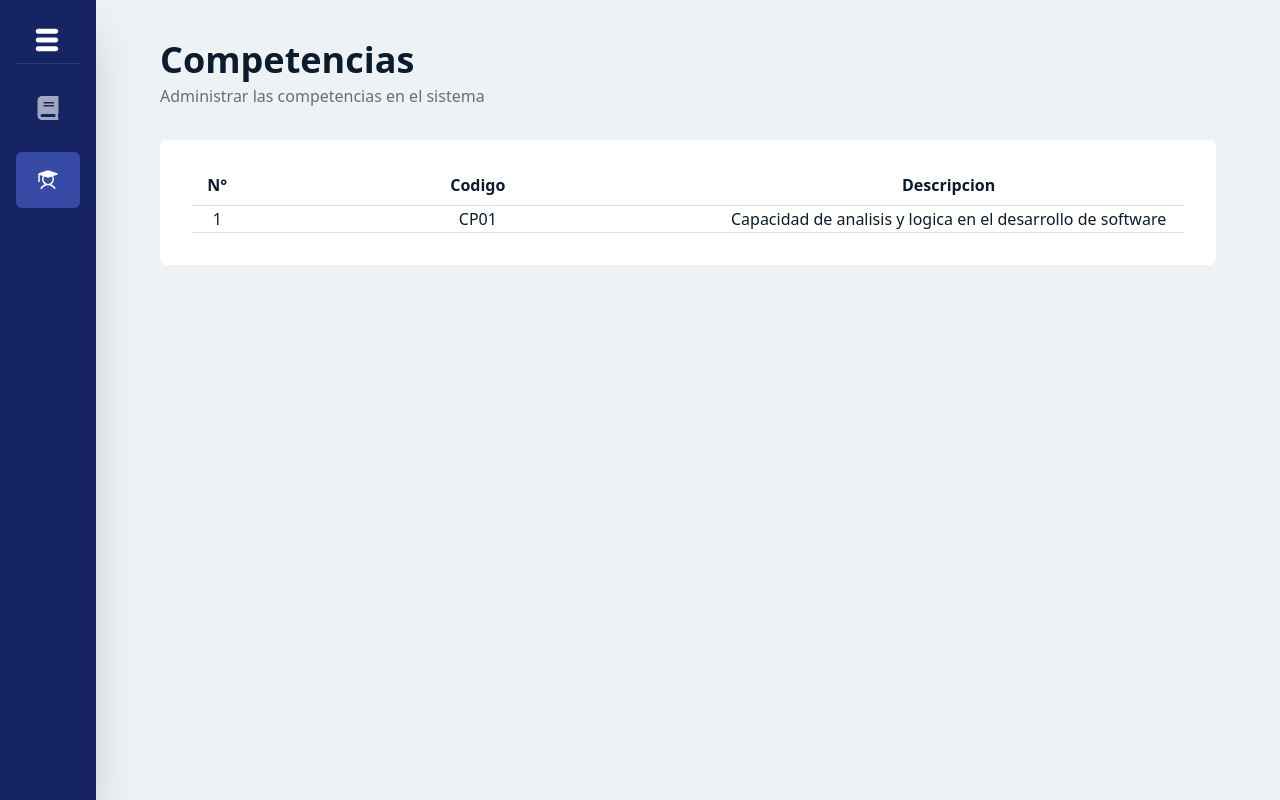
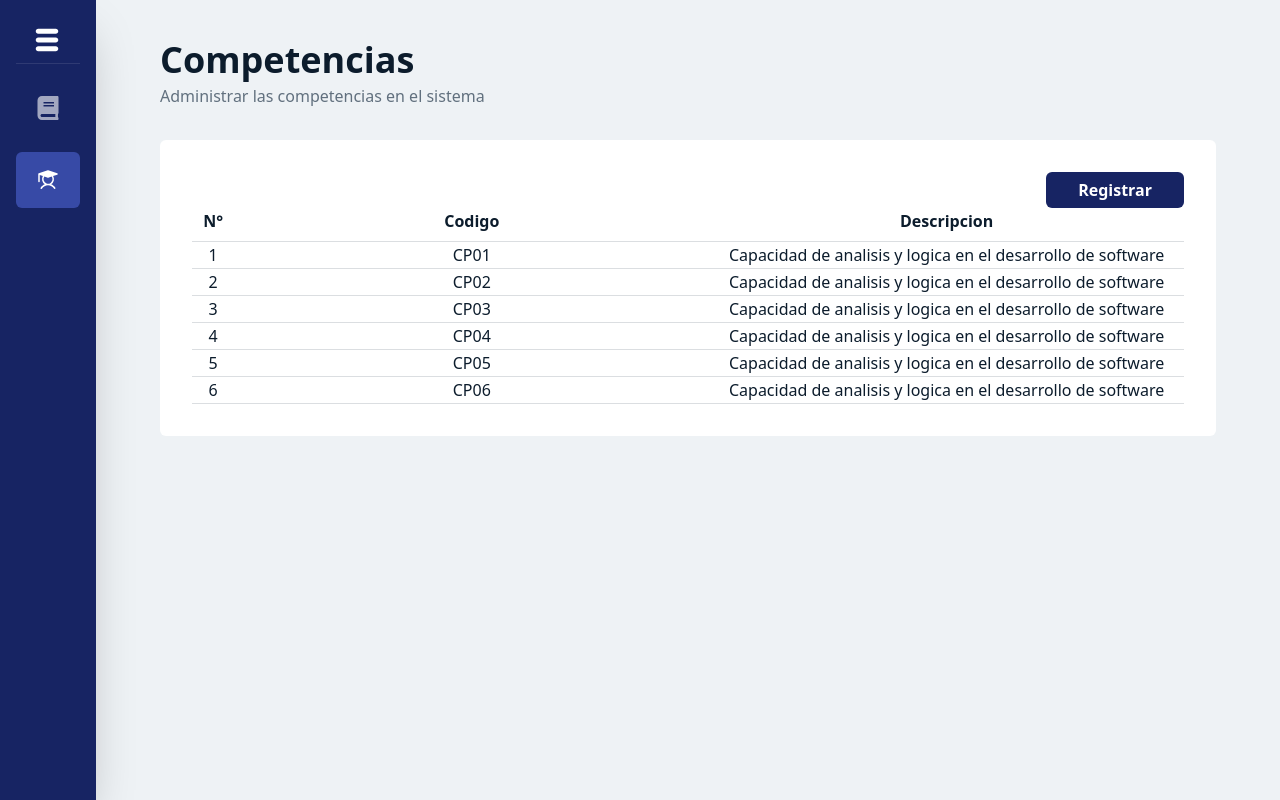
Before and after one commit to AbelLLontop/Sistema-Gestion-Educativa-Frontend, a React (Vite) app: page /config/competencias in a window 1280 px wide. Built offline with nearby package versions, Linux system fonts and the light colour scheme.

Commit message:
fix: se creo un componente SimpleTable para las tablas sencillas

```diff
--- /dev/null
+++ b/src/components/SimpleTable.tsx
@@ -0,0 +1,47 @@
+import { cn } from "../utils/cn";
+
+interface simpleTable {
+  headers: {
+    name: string;
+    class?: string;
+    nameRow?: string;
+  }[];
+  rows: {
+    id: string;
+    [key: string]: string;
+  }[];
+}
+const SimpleTable = (props: simpleTable) => {
+  return (
+    <section className="flex-1 p-8 bg-white rounded-md">
+      <div className="flex justify-end">
+        <button className="px-8 py-2 font-semibold leading-5 text-left text-white rounded-md bg-primary">
+          Registrar
+        </button>
+      </div>
+      <table className="w-full table-auto text-[#0C1C2C]">
+        <thead>
+          <tr className="border-b border-[#DBDEE1]">
+            {props.headers.map((header, id) => (
+              <th key={id} className={cn("w-10 pb-2", header?.class)}>
+                {header.name}
+              </th>
+            ))}
+          </tr>
+        </thead>
+        <tbody>
+          {props.rows.map((row) => (
+            <tr key={row.id} className="text-center border-b border-[#DBDEE1] hover:bg-slate-100 ">
+             {
+                props.headers.map((header,id) => (
+                  <td key={id} className={cn(header.class)}>{row[header.nameRow ?? header.name] || " - " }</td>
+                ))
+             }
+            </tr>
+          ))}
+        </tbody>
+      </table>
+    </section>
+  );
+};
+export default SimpleTable;
--- a/src/pages/AreasPage.tsx
+++ b/src/pages/AreasPage.tsx
@@ -1,3 +1,5 @@
+import SimpleTable from "../components/SimpleTable"
+
 const AreasPage = () => {
     return (
       <div>
@@ -10,27 +12,23 @@ const AreasPage = () => {
 
 
       <section className="flex mb-8">
-        <section className="flex-1 p-8 bg-white rounded-md">
-          <table className="w-full table-auto text-[#0C1C2C]">
-            <thead>
-              <tr className="border-b border-[#DBDEE1]">
-                <th className="w-12 pb-2">N°</th>
-                <th className=" w-[28rem] pb-2">Nombre</th>
-              </tr>
-            </thead>
-            <tbody>
-              <tr className="text-center border-b border-[#DBDEE1] hover:bg-slate-100 ">
-                  <td>
-                      1
-                  </td>
-                  <td>
-                      Matematica
-                  </td>
-              </tr>
+      <SimpleTable
+        headers={
+          [
+            { name: "N°",nameRow:"id",class:"text"},
+            { name: "Nombre",nameRow:"area" ,class:"w-[28rem]"}
+          ]
+        }
+        rows={[
+          { id: "1", area: "Matematica" },
+          { id: "2", area: "Lenguaje" },
+          { id: "3", area: "Ciencias" },
+          { id: "4", area: "Historia" },
+          { id: "5", area: "Geografia" },
+          { id: "6", area: "Educacion Fisica" },
+        ]}
+        />
 
-            </tbody>
-          </table>
-        </section>
       </section>
     </div>
     )
--- a/src/pages/CompetenciasPage.tsx
+++ b/src/pages/CompetenciasPage.tsx
@@ -1,3 +1,5 @@
+import SimpleTable from "../components/SimpleTable"
+
 const CompetenciasPage = () => {
     return (
       <div>
@@ -10,31 +12,25 @@ const CompetenciasPage = () => {
 
 
       <section className="flex mb-8">
-        <section className="flex-1 p-8 bg-white rounded-md">
-          <table className="w-full table-auto text-[#0C1C2C]">
-            <thead>
-              <tr className="border-b border-[#DBDEE1]">
-                <th className="w-12 pb-2">N°</th>
-                <th className="w-[28rem] pb-2">Codigo</th>
-                <th className="w-[28rem] pb-2">Descripcion</th>
-              </tr>
-            </thead>
-            <tbody>
-              <tr className="text-center border-b border-[#DBDEE1] hover:bg-slate-100 ">
-                  <td>
-                      1
-                  </td>
-                  <td>
-                    CP01
-                  </td>
-                    <td>
-                        Capacidad de analisis y logica en el desarrollo de software
-                    </td>
-              </tr>
+      <SimpleTable
+        headers={
+          [
+            { name: "N°",nameRow:"id",class:"text"},
+            { name: "Codigo",nameRow:"codigo" ,class:"w-[28rem]"},
+            { name: "Descripcion",nameRow:"descripcion" ,class:"w-[28rem]"}
+          ]
 
-            </tbody>
-          </table>
-        </section>
+        }
+        rows={[
+          { id: "1", codigo: "CP01", descripcion: "Capacidad de analisis y logica en el desarrollo de software" },
+          { id: "2", codigo: "CP02", descripcion: "Capacidad de analisis y logica en el desarrollo de software" },
+          { id: "3", codigo: "CP03", descripcion: "Capacidad de analisis y logica en el desarrollo de software" },
+          { id: "4", codigo: "CP04", descripcion: "Capacidad de analisis y logica en el desarrollo de software" },
+          { id: "5", codigo: "CP05", descripcion: "Capacidad de analisis y logica en el desarrollo de software" },
+          { id: "6", codigo: "CP06", descripcion: "Capacidad de analisis y logica en el desarrollo de software" },
+        ]}
+        />
+
       </section>
     </div>
     )
--- a/src/pages/NivelesPage.tsx
+++ b/src/pages/NivelesPage.tsx
@@ -1,3 +1,5 @@
+import SimpleTable from "../components/SimpleTable"
+
 const NivelesPage = () => {
     return (
       <div>
@@ -10,37 +12,21 @@ const NivelesPage = () => {
 
 
       <section className="flex mb-8">
-        <section className="flex-1 p-8 bg-white rounded-md">
-          <table className="w-full table-auto text-[#0C1C2C]">
-            <thead>
-              <tr className="border-b border-[#DBDEE1]">
-                <th className="w-12 pb-2">N°</th>
-                <th className=" w-[28rem] pb-2">Nombre</th>
-              </tr>
-            </thead>
-            <tbody>
-              <tr className="text-center border-b border-[#DBDEE1] hover:bg-slate-100 ">
-                  <td>
-                      1
-                  </td>
-                  <td>
-                      Primer Grado A
-                  </td>
+      <SimpleTable
+        headers={
+          [
+            { name: "N°",nameRow:"id",class:"text"},
+            { name: "Nombre",nameRow:"nivel" ,class:"w-[28rem]"}
+          ]
 
-              </tr>
-              <tr className="text-center border-b border-[#DBDEE1] hover:bg-slate-100 ">
-              <td>
-                      2
-                  </td>
-                  <td>
-                      Quinto Grado B
-                  </td>
+        }
+        rows={[
+          { id: "1", nivel: "Primer Grado A" },
+          { id: "2", nivel: "Quinto Grado B" },
 
-              </tr>
+        ]}
+        />
 
-            </tbody>
-          </table>
-        </section>
       </section>
     </div>
     )
--- a/src/pages/PeriodosPage.tsx
+++ b/src/pages/PeriodosPage.tsx
@@ -1,38 +1,31 @@
+import SimpleTable from "../components/SimpleTable";
+
 const PeriodosPage = () => {
   return (
     <div>
-    <header className="mb-8">
-      <h2 className="text-[#0C1C2C] text-4xl font-semibold mb-1">
-        Periodos
-      </h2>
-      <p className="text-[#61707E]">Administrar los periodos en el sistema</p>
-    </header>
-
-
-    <section className="flex mb-8">
-      <section className="flex-1 p-8 bg-white rounded-md">
-        <table className="w-full table-auto text-[#0C1C2C]">
-          <thead>
-            <tr className="border-b border-[#DBDEE1]">
-              <th className="w-10 pb-2">N°</th>
-              <th className=" w-[28rem] pb-2">Nombre</th>
-            </tr>
-          </thead>
-          <tbody>
-            <tr className="text-center border-b border-[#DBDEE1] hover:bg-slate-100 ">
-                <td>
-                    1
-                </td>
-                <td>
-                    Primer Bimestre
-                </td>
-            </tr>
-
-          </tbody>
-        </table>
+      <header className="mb-8">
+        <h2 className="text-[#0C1C2C] text-4xl font-semibold mb-1">Periodos</h2>
+        <p className="text-[#61707E]">Administrar los periodos en el sistema</p>
+      </header>
+      <section className="flex mb-8">
+        <SimpleTable
+        headers={
+          [
+            { name: "N°",nameRow:"id",class:"text"},
+            { name: "Nombre",nameRow:"periodo" ,class:"w-[28rem]"}
+          ]
+        }
+        rows={[
+          { id: "1", periodo: "Primer Bimestre" },
+          { id: "2", periodo: "Primer Bimestre" },
+          { id: "3", periodo: "Primer Bimestre" },
+          { id: "4", periodo: "Primer Bimestre" },
+          { id: "5", periodo: "Primer Bimestre" },
+          { id: "6", periodo: "Primer Bimestre" },
+        ]}
+        />
       </section>
-    </section>
-  </div>
-  )
-}
-export default PeriodosPage
+    </div>
+  );
+};
+export default PeriodosPage;
```
